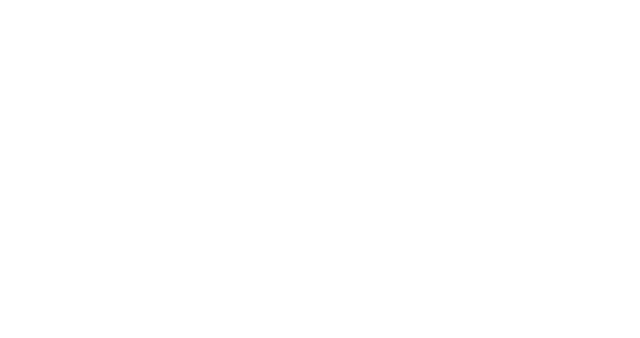
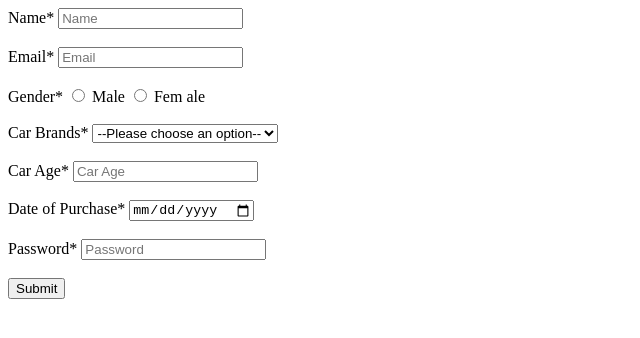
Before and after one commit to acciojob/car-insurance-form-snnairan, a website: page main.html in a window 1280 px wide. Shown: the whole page, without its empty margins (0-640 px from the left). Drawn offline with Linux system fonts and the light colour scheme.

Commit message:
created a submission

```diff
--- a/main.html
+++ b/main.html
@@ -8,6 +8,45 @@
 
 <body>
 	<!-- the entire body must be written by student -->
+	<form action="" method="post">
+        <label for="name">Name*</label>
+        <input type="text" id="name" placeholder="Name" required>
+        <br>
+        <br>
+        <label for="email">Email*</label>
+        <input type="email" id="email" placeholder="Email" required>
+        <br>
+        <br>
+        <label for="gender">Gender*</label>
+        <input type="radio" id="gender_m" name="gender" required>
+        <label for="gender_m">Male</label>
+        <input type="radio" id="gender_f" name="gender" required>
+        <label for="gender_f">Fem ale</label>
+        <br>
+        <br>
+            <label for="cars">Car Brands*</label>
+            <select name="cars" id="cars" required>
+                <option value="" disabled selected>--Please choose an option--</option>
+                <option value="BMW">BMW</option>
+                <option value="Audi">Audi</option>
+                <option value="Mercedez">Mercedez</option>
+            </select>
+            <br>
+            <br>
+            <label for="carage">Car Age*</label>
+            <input type="number" id="carage" placeholder="Car Age" required>
+            <br>
+            <br>
+            <label for="dop">Date of Purchase*</label>
+            <input type="date" id="dop" required>
+            <br>
+            <br>
+            <label for="password">Password*</label>
+            <input type="password" id="password" placeholder="Password" required>
+            <br>
+            <br>
+            <button type="submit">Submit</button>
+    </form>
     <script type="text/javascript" src="./script.js">
 </script>
 
```
